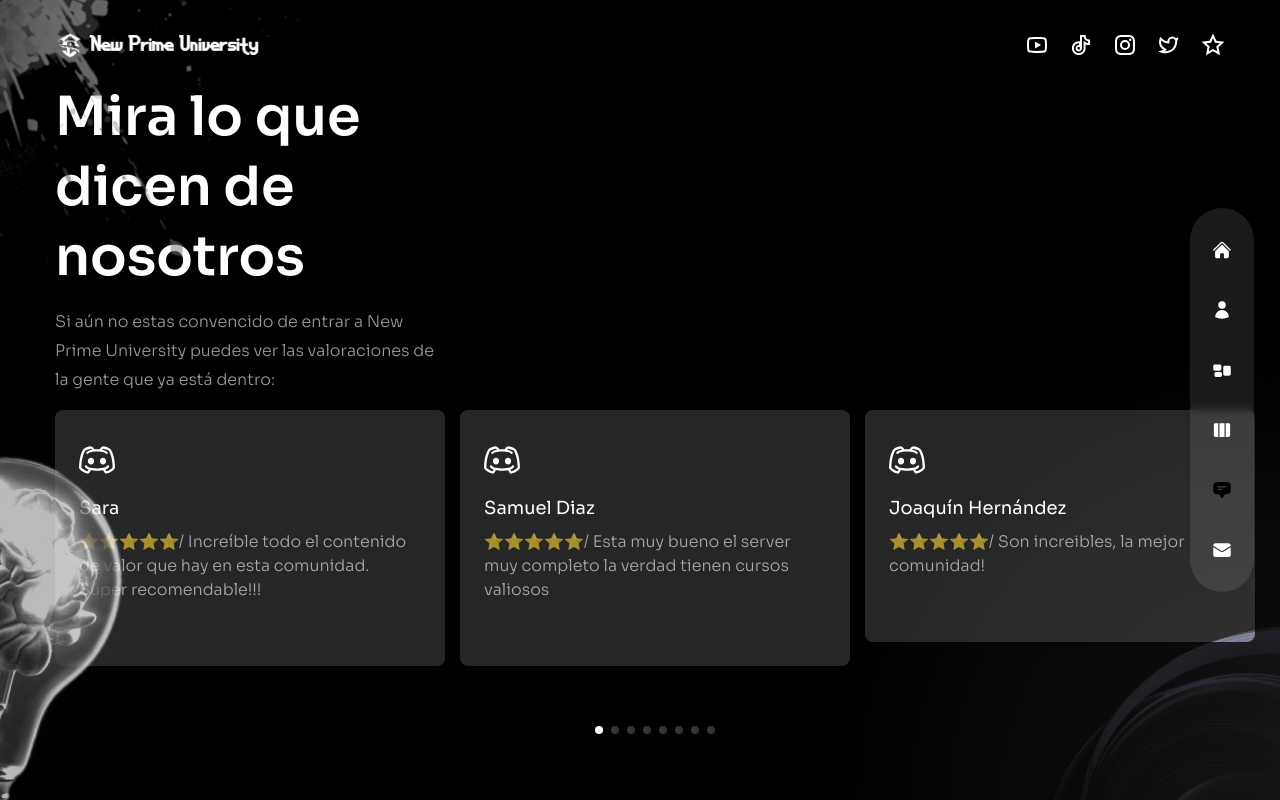
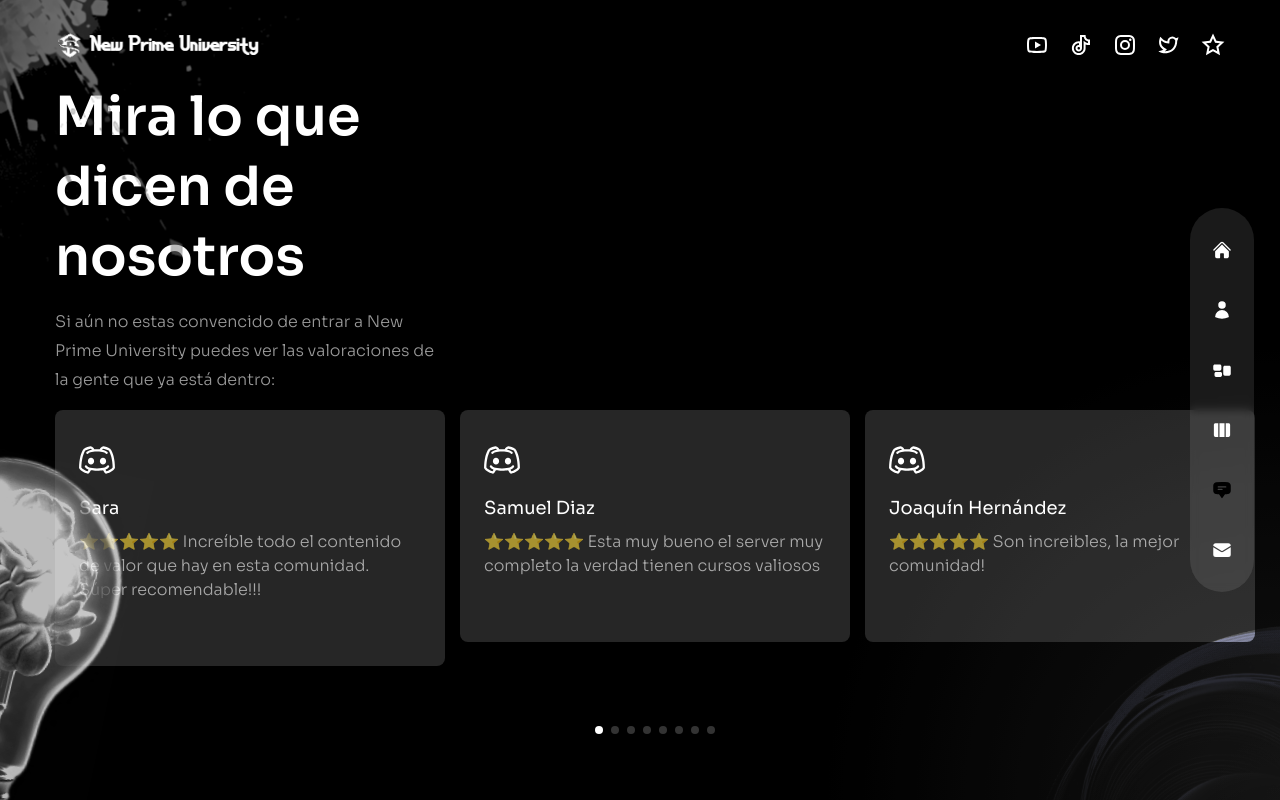
Before and after one commit to imadlaichi/New-Prime-University, a Next.js app: page /testimonials in a window 1280 px wide. Built offline with nearby package versions, Linux system fonts and the light colour scheme.

Commit message:
Update ServiceSlider2.js

```diff
--- a/components/ServiceSlider2.js
+++ b/components/ServiceSlider2.js
@@ -12,52 +12,52 @@ const serviceData = [
    {
     icon: <RxDiscordLogo/>,
     title: 'Sara',
-    description: '⭐⭐⭐⭐⭐/ Increíble todo el contenido de valor que hay en esta comunidad. Súper recomendable!!!',
+    description: '⭐⭐⭐⭐⭐ Increíble todo el contenido de valor que hay en esta comunidad. Súper recomendable!!!',
   },
   {
     icon: <RxDiscordLogo/>,
     title: 'Samuel Diaz',
-    description: '⭐⭐⭐⭐⭐/ Esta muy bueno el server muy completo la verdad tienen cursos valiosos ',
+    description: '⭐⭐⭐⭐⭐ Esta muy bueno el server muy completo la verdad tienen cursos valiosos ',
   },
   {
     icon: <RxDiscordLogo/>,
     title: 'Joaquín Hernández',
-    description: '⭐⭐⭐⭐⭐/ Son increibles, la mejor comunidad!',
+    description: '⭐⭐⭐⭐⭐ Son increibles, la mejor comunidad!',
   },
   {
     icon: <RxDiscordLogo/>,
     title: 'Manuel.Torres_',
-    description: '⭐⭐⭐⭐⭐/ Que gran server, fue lo que esperaba',
+    description: '⭐⭐⭐⭐⭐ Que gran server, fue lo que esperaba',
   },
   {
     icon: <RxDiscordLogo/>,
     title: 'NICOLAS serrano PALOMINO',
-    description: '⭐⭐⭐⭐⭐/ Uno de los mejores servidores de Discord, dan mucha información gratis y de buena calidad, poca gente así, lo recomiendo',
+    description: '⭐⭐⭐⭐⭐ Uno de los mejores servidores de Discord, dan mucha información gratis y de buena calidad, poca gente así, lo recomiendo',
   },
   {
     icon: <RxDiscordLogo/>,
     title: 'Luis Lara',
-    description: '⭐⭐⭐⭐⭐/ Es el mejor grupo para poder crecer gratuitamente ! Las 5 estrellas se las lleva mas que merecidas por todo el contenido gratuito que tiene !!',
+    description: '⭐⭐⭐⭐⭐ Es el mejor grupo para poder crecer gratuitamente ! Las 5 estrellas se las lleva mas que merecidas por todo el contenido gratuito que tiene !!',
   },
   {
     icon: <RxDiscordLogo/>,
     title: 'Imad Laichi',
-    description: '⭐⭐⭐⭐⭐/ Una experiencia increíble. Este servidor de emprendimiento es el mejor que he encontrado. Ofrece una variedad de contenido para aprender y crecer, y la comunidad es positiva y llena de personas de alto valor. Muy recomendado.🎓',
+    description: '⭐⭐⭐⭐⭐ Este servidor de emprendimiento es el mejor que he encontrado. Ofrece una variedad de contenido para aprender y crecer, y la comunidad es positiva y llena de personas de alto valor. Muy recomendado.🎓',
   },
   {
     icon: <RxDiscordLogo/>,
     title: 'Usuario 8',
-    description: '⭐⭐⭐⭐⭐/ El server esta bien pero le faltan cosas.... ( Poner lo que querais )',
+    description: '⭐⭐⭐⭐⭐ El server esta bien pero le faltan cosas.... ( Poner lo que querais )',
   },
   {
     icon: <RxDiscordLogo/>,
     title: 'Usuario 9',
-    description: '⭐⭐⭐⭐⭐/ El server esta bien pero le faltan cosas.... ( Poner lo que querais )',
+    description: '⭐⭐⭐⭐⭐ El server esta bien pero le faltan cosas.... ( Poner lo que querais )',
   },
   {
     icon: <RxDiscordLogo/>,
     title: 'Usuario 10',
-    description: '⭐⭐⭐⭐⭐/ El server esta bien pero le faltan cosas.... ( Poner lo que querais )',
+    description: '⭐⭐⭐⭐⭐ El server esta bien pero le faltan cosas.... ( Poner lo que querais )',
   },
 
 
```
